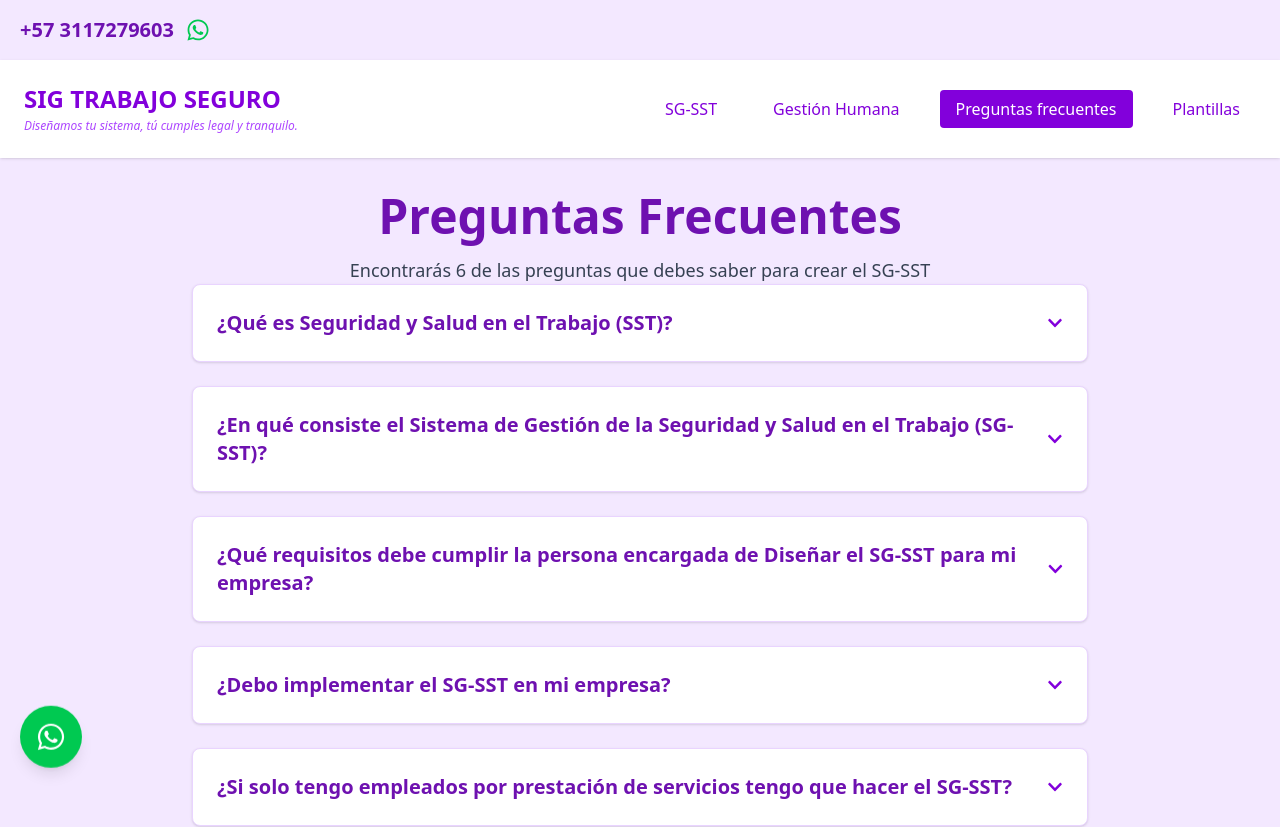
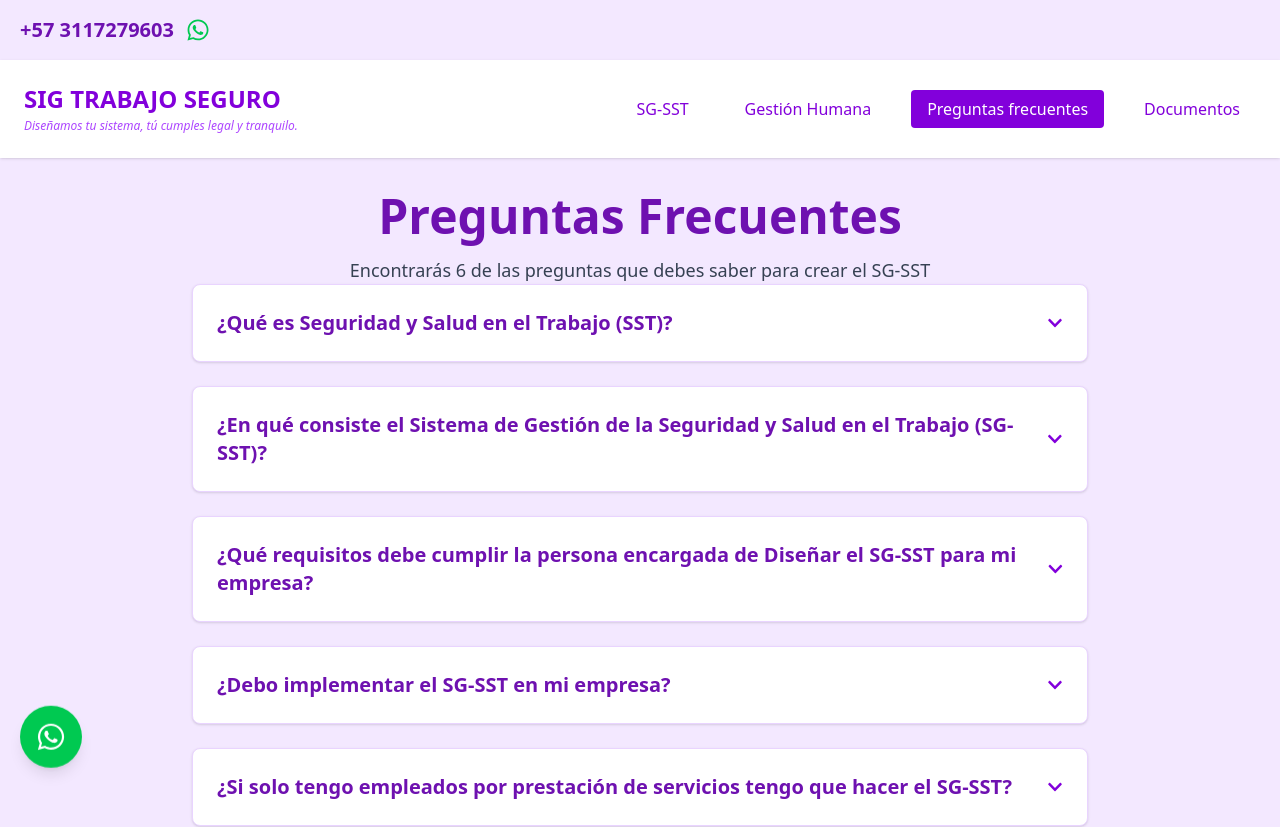
Before and after one commit to DavidGarzonDev/Asesorias, a React (Vite) app: page /preguntas-frecuentes in a window 1280 px wide. Shown: the top 827 px of the page. Built offline with nearby package versions, Linux system fonts and the light colour scheme.

Commit message:
cambio en el navbar y en la parte de servicios de gestion humana

```diff
--- a/src/components/home/ServiciosRh.jsx
+++ b/src/components/home/ServiciosRh.jsx
@@ -20,7 +20,7 @@ const ServiciosRh = () => {
         },
         {
             titulo:
-                "Auditoría en procesos de GH (Afiliaciones, liquidación de nómina y prestaciones)",
+                "Auditoría en procesos de GH ",
             descripcion:
                 "Auditoría especializada para garantizar la correcta gestión en afiliaciones, liquidación de nómina y prestaciones sociales, reduciendo riesgos y errores administrativos.",
             icono: <Users className="w-10 h-10 text-purple-600" />,
@@ -43,7 +43,7 @@ const ServiciosRh = () => {
                         }}
                     >
                         {servicio.icono}
-                        <h3 className="mt-4 text-lg font-semibold">{servicio.titulo}</h3>
+                        <h3 className="mt-4 text-lg ">{servicio.titulo}</h3>
                     </div>
                 ))}
             </div>
--- a/src/components/shared/Navbar.jsx
+++ b/src/components/shared/Navbar.jsx
@@ -19,7 +19,7 @@ export const Navbar = () => {
         { name: "SG-SST", path: "/" },
         { name: "Gestión Humana", path: "/Gestión-humana" },
         { name: "Preguntas frecuentes", path: "/preguntas-frecuentes" },
-        { name: "Plantillas", path: "/plantillas" },
+        { name: "Documentos", path: "/plantillas" },
 
     ];
 
```
